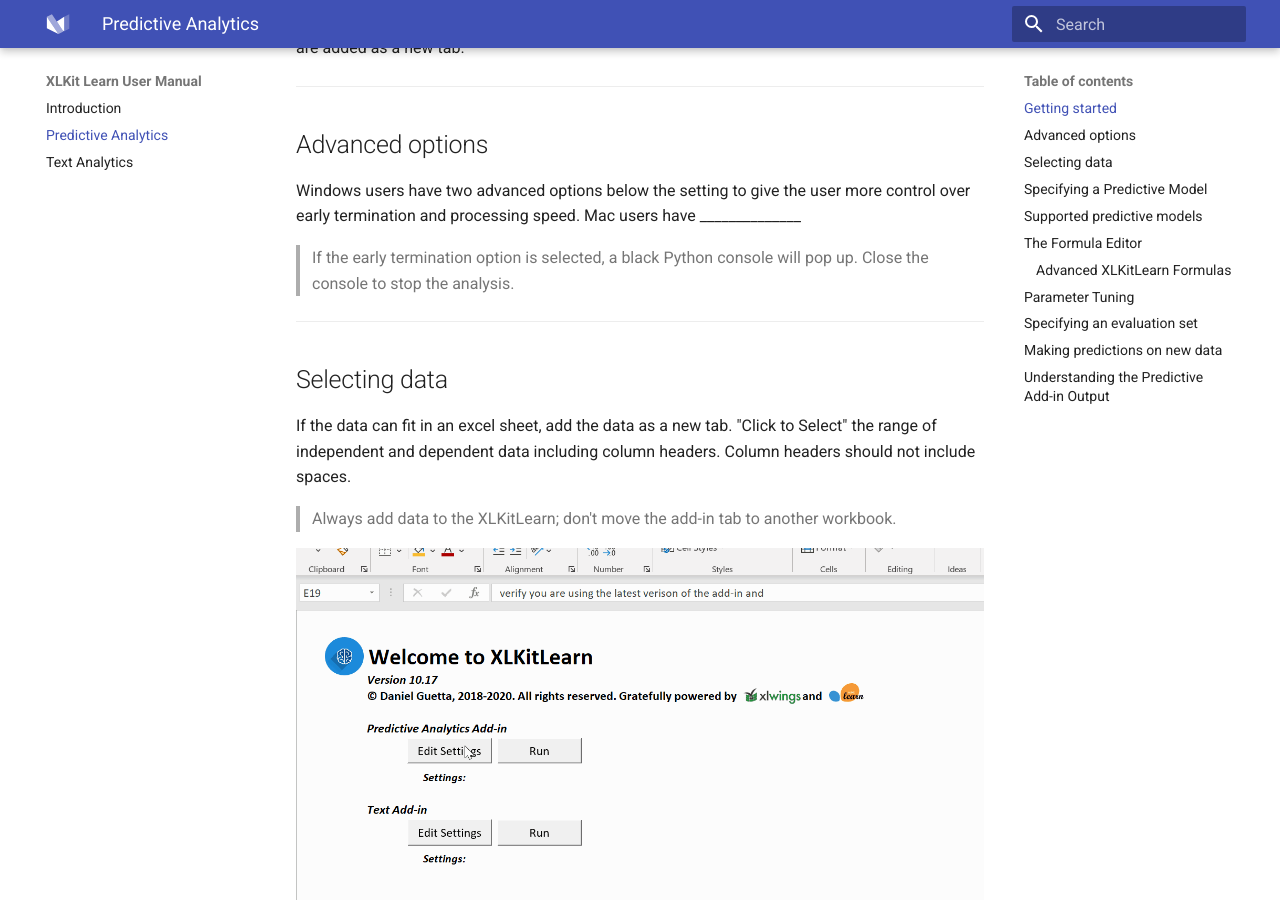
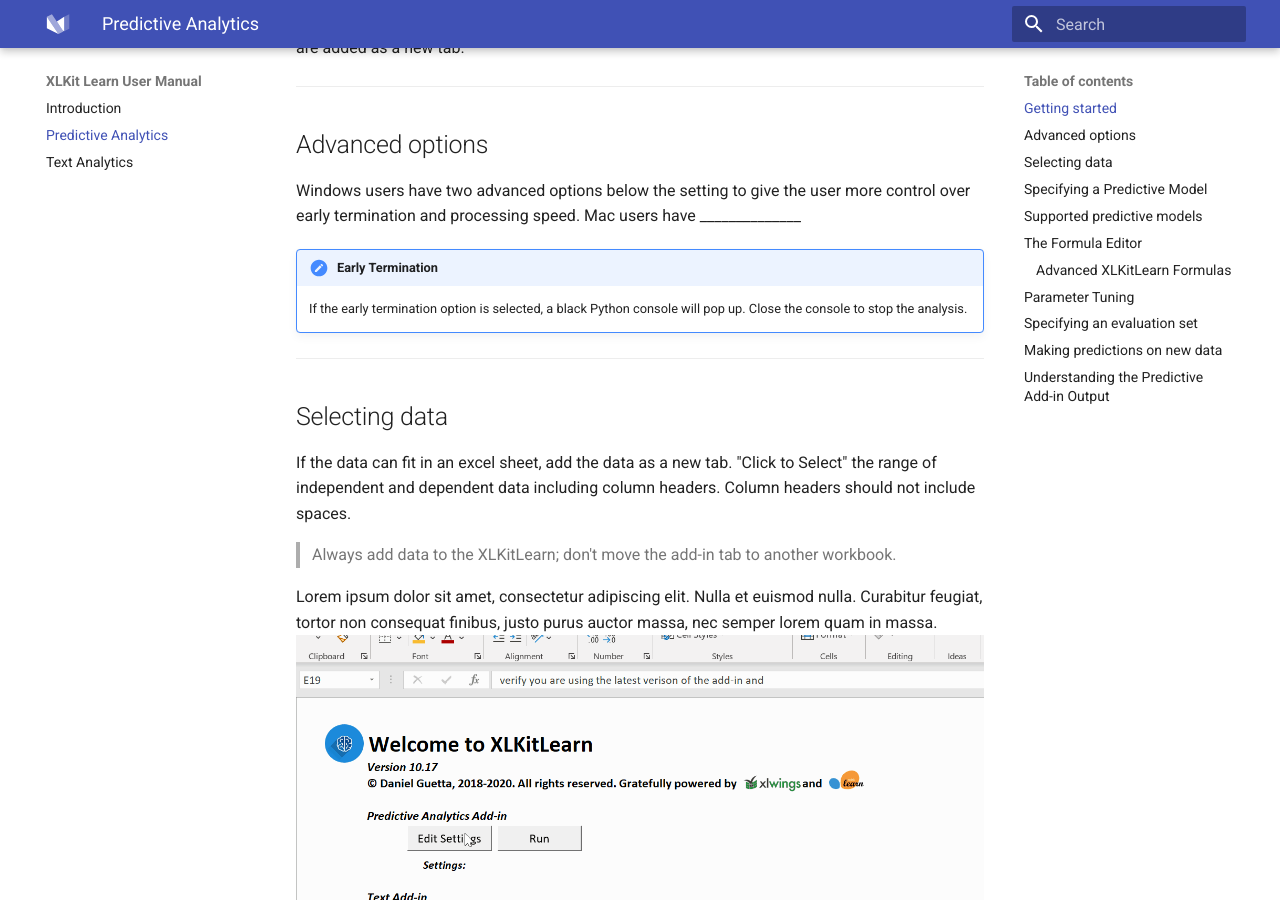
Before and after one commit to danguetta/XLKitLearn_docs, an MkDocs documentation site: the page built from docs/predictive_analytics.md, in a window 1280 px wide and 900 px high, scrolled down 381 px. Built offline with MkDocs 1.6.1 and Material for MkDocs 9.7.7, drawn with Linux system fonts in a browser that asks for light colours.

Commit message:
Update predictive_analytics.md

```diff
--- a/docs/predictive_analytics.md
+++ b/docs/predictive_analytics.md
@@ -16,7 +16,8 @@
 
 
 Windows users have two advanced options below the setting to give the user more control over early termination and processing speed. Mac users have ______________
-> If the early termination option is selected, a black Python console will pop up. Close the console to stop the analysis.
+!!! Note "Early Termination"
+    If the early termination option is selected, a black Python console will pop up. Close the console to stop the analysis.
 ---
 
 
@@ -25,7 +26,7 @@
 If the data can fit in an excel sheet, add the data as a new tab. "Click to Select" the range of independent and dependent data including column headers. Column headers should not include spaces.
 > Always add data to the XLKitLearn; don't move the add-in tab to another workbook.
 
-![](Select_Small_Data.gif){: align=right }
+Lorem ipsum dolor sit amet, consectetur adipiscing elit. Nulla et euismod nulla. Curabitur feugiat, tortor non consequat finibus, justo purus auctor massa, nec semper lorem quam in massa.![](https://github.com/danguetta/XLKitLearn_docs/blob/master/docs/Select_Small_Data.gif){: align=right }
 
 When working with very large datasets, save the data as a csv in the same folder as XLKitLearn, and enter the data file name including  _.csv_ to select the data.
 ![](Select_Large_Data.gif){: align=right }
```
